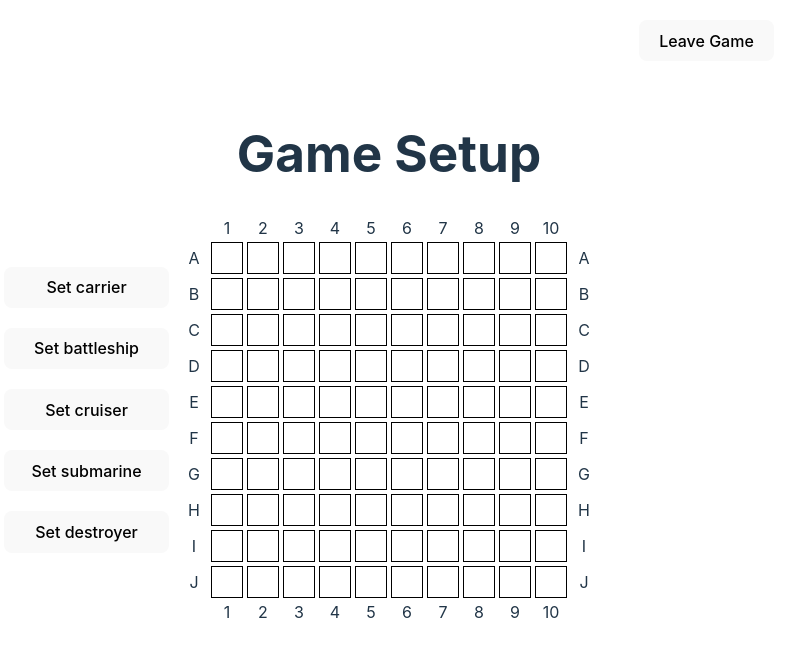
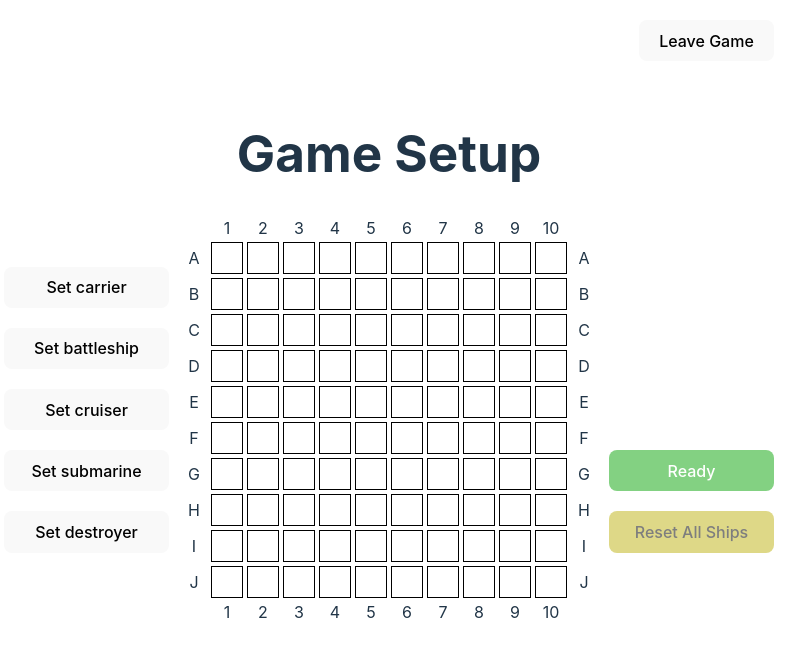
Before and after one commit to g-thedev/battleship-client, a React (Vite) app: page /game-setup in a window 1280 px wide. Shown: the top 656 px of the page, without its empty margins (251-1056 px from the left). Built offline with nearby package versions, Linux system fonts and the light colour scheme; no server answers; sample sign-in values are in the browser's storage.

Commit message:
Update button styles for GameSetup page

```diff
--- a/src/components/button/index.tsx
+++ b/src/components/button/index.tsx
@@ -5,11 +5,12 @@ interface Props {
     className?: string;
     text: string;
     onClick: () => void;
+    disabled?: boolean;
 }
 
-const Button: React.FC<Props> = ({ className, text, onClick }) => {
+const Button: React.FC<Props> = ({ className, text, onClick, disabled }) => {
     return (
-        <button className={className} onClick={onClick}>
+        <button className={className} onClick={onClick} disabled={disabled}>
             {text}
         </button>
     );
--- a/src/components/button/style.css
+++ b/src/components/button/style.css
@@ -19,3 +19,9 @@ button {
     color: white;
     /* Add any other styling you need */
 }
+
+.button-ready:disabled,
+.button-placed:disabled {
+    cursor: not-allowed;
+    opacity: 0.5;
+}
--- a/src/pages/GameSetup/index.tsx
+++ b/src/pages/GameSetup/index.tsx
@@ -129,12 +129,18 @@ const GameSetup = () => {
                 />
             </div>
             <div className='button-container'>
-                {Object.values(ships).every(ship => ship.length > 0) && (
-                    <>
-                        <Button className='button-ready' text="Ready" onClick={handleReady} />
-                        <Button className='button-placed' text="Reset All Ships" onClick={resetShips} />
-                    </>
-                )}
+                <Button
+                    className='button-ready'
+                    text="Ready"
+                    onClick={handleReady}
+                    disabled={!Object.values(ships).every(ship => ship.length > 0)}
+                />
+                <Button
+                    className='button-placed'
+                    text="Reset All Ships"
+                    onClick={resetShips}
+                    disabled={!Object.values(ships).some(ship => ship.length > 0)}
+                />
             </div>
 
         </div>
```
